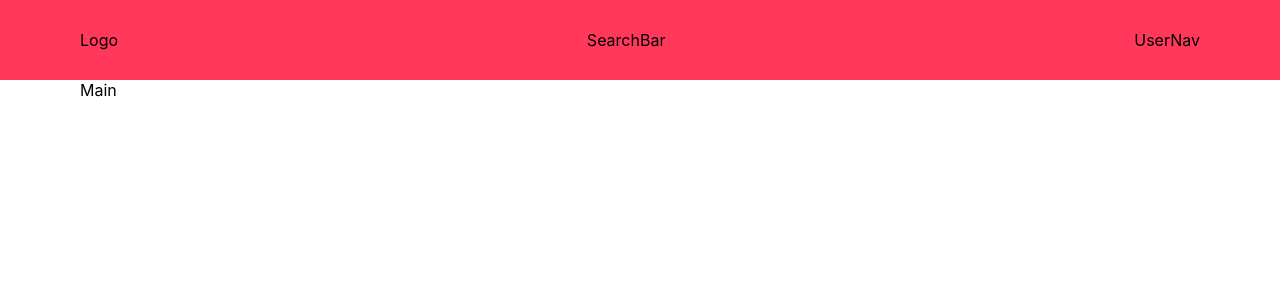
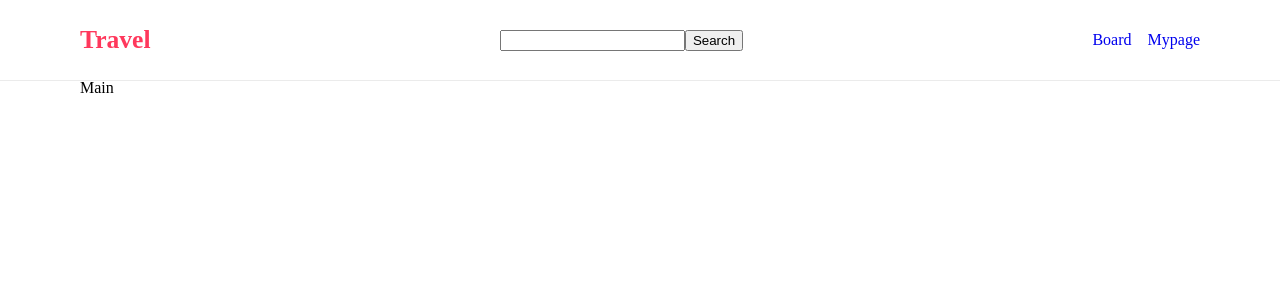
Before and after one commit to fastcampus-febe/TeamA-FE, a React (Create React App) app: page / in a window 1280 px wide. Shown: the top 300 px of the page. Built offline with nearby package versions, Linux system fonts and the light colour scheme.

Commit message:
Add styled-reset, GlobalStyle

```diff
--- a/package.json
+++ b/package.json
@@ -13,6 +13,7 @@
     "react-scripts": "5.0.1",
     "recoil": "^0.7.6",
     "styled-components": "^5.3.6",
+    "styled-reset": "^4.4.5",
     "web-vitals": "^2.1.4"
   },
   "scripts": {
--- a/src/App.js
+++ b/src/App.js
@@ -1,4 +1,5 @@
 import Router from 'routes/Router';
+import GlobalStyle from 'style/GlobalStyle';
 import { ThemeProvider } from 'styled-components';
 import { theme } from 'utils/theme';
 import './App.css';
@@ -6,6 +7,7 @@ import './App.css';
 function App() {
   return (
     <ThemeProvider theme={theme}>
+      <GlobalStyle />
       <Router />
     </ThemeProvider>
   );
--- a/src/components/Template/Template.jsx
+++ b/src/components/Template/Template.jsx
@@ -1,30 +1,35 @@
-// import { Logo, SearchBar, UserNav } from '@/components/TemplateHeader';
+import { Link } from 'react-router-dom';
 import styled, { css } from 'styled-components';
 
 function Template({ children }) {
   return (
-    <StyledTemplate>
-      <StyledHeaderContainer>
-        <div>Logo</div>
-        <div>SearchBar</div>
-        <div>UserNav</div>
-        {/* <Logo />
-        <SearchBar />
-        <UserNav /> */}
-      </StyledHeaderContainer>
-      <StyledChildContainer>{children}</StyledChildContainer>
-    </StyledTemplate>
+    <TemplateContainer>
+      <HeaderContainer>
+        <Logo>
+          <Link to="/">Travel</Link>
+        </Logo>
+        <div>
+          <input type="text" />
+          <button>Search</button>
+        </div>
+        <Menu>
+          <Link to="/board">Board</Link>
+          <Link to="/mypage">Mypage</Link>
+        </Menu>
+      </HeaderContainer>
+      <ChildContainer>{children}</ChildContainer>
+    </TemplateContainer>
   );
 }
 
 export default Template;
 
-const StyledTemplate = styled.div`
+const TemplateContainer = styled.div`
   width: 100vw;
   height: 100%;
 `;
 
-const StyledHeaderContainer = styled.div`
+const HeaderContainer = styled.div`
   display: flex;
   justify-content: space-between;
   align-items: center;
@@ -33,16 +38,31 @@ const StyledHeaderContainer = styled.div`
   z-index: 1;
   width: 100%;
   height: 5rem;
-  box-shadow: none;
-  ${({ theme }) => {
-    return css`
-      background-color: ${theme.colors.primary};
-    `;
-  }}
+  box-shadow: rgb(0 0 0 / 8%) 0 1px 0;
+  position: fixed;
+  top: 0;
 `;
 
-const StyledChildContainer = styled.div`
+const Logo = styled.div`
+  & a {
+    ${({ theme }) => {
+      return css`
+        color: ${theme.colors.primary};
+        font-size: ${theme.fonts.size.base};
+        font-weight: ${theme.fonts.weight.bold};
+      `;
+    }}
+  }
+`;
+
+const Menu = styled.div`
+  display: flex;
+  gap: 1rem;
+`;
+
+const ChildContainer = styled.div`
   width: 100vw;
   padding: 0 5rem;
+  margin-top: 5rem;
   box-sizing: border-box;
 `;
--- /dev/null
+++ b/src/style/GlobalStyle.js
@@ -0,0 +1,20 @@
+import { createGlobalStyle, css } from 'styled-components';
+import reset from 'styled-reset';
+
+const GlobalStyle = createGlobalStyle`
+    ${reset};
+
+    a {
+      text-decoration: none;
+    }
+
+    ${({ theme }) => {
+      return css`
+        body {
+          background-color: theme.colors.white;
+        }
+      `;
+    }}
+`;
+
+export default GlobalStyle;
```
Also changed, not shown: 1 other file (tests, documents, lock files or other folders).
